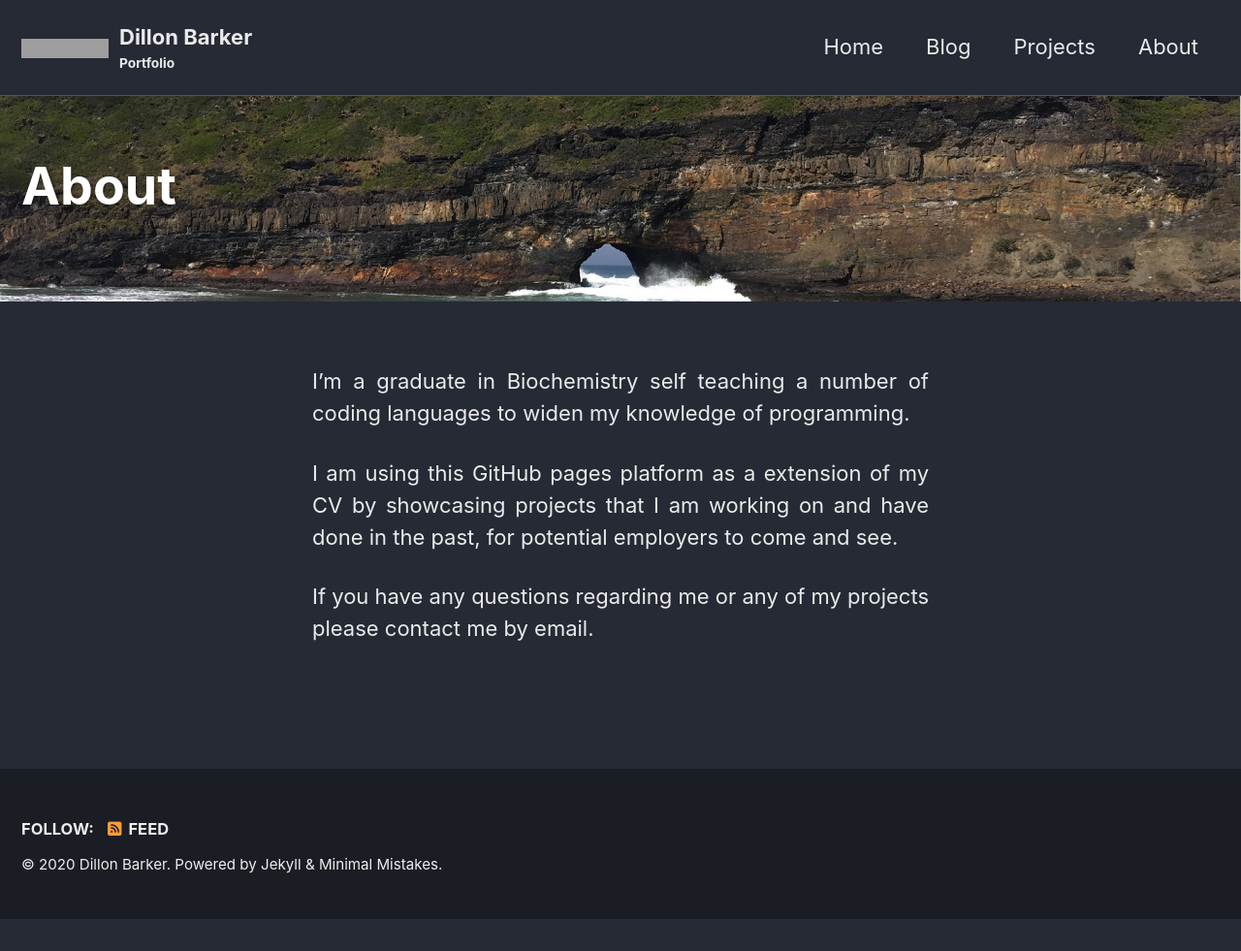
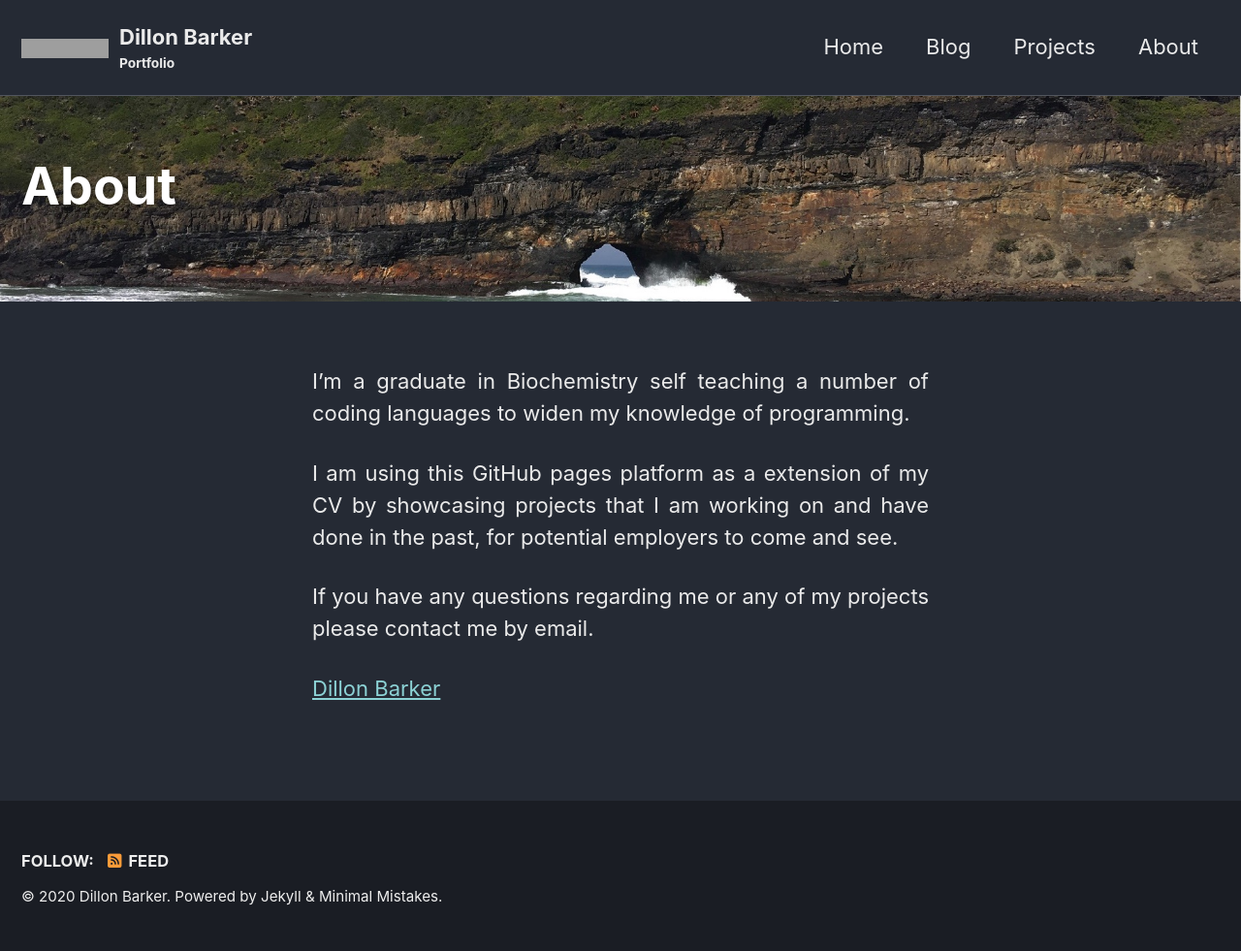
Before and after one commit to dilfyg/dilfyg.github.io, a Jekyll site: the page built from _pages/about.md, in a window 1280 px wide. Shown: the whole page at 97% size. Built offline with Jekyll 4.4.1, drawn with Linux system fonts in a browser that asks for light colours; cached includes are drawn as plain includes; nearby versions of some CDN libraries; before the commit the page ends 948 px from its top, so only the background shows below that; grey boxes are pictures that could not be loaded.

Commit message:
Adding badge link to about me

```diff
--- a/_pages/about.md
+++ b/_pages/about.md
@@ -10,3 +10,5 @@
 I am using this GitHub pages platform as a extension of my CV by showcasing projects that I am working on and have done in the past, for potential employers to come and see.
 
 If you have any questions regarding me or any of my projects please contact me by email.
+
+<div class="LI-profile-badge"  data-version="v1" data-size="large" data-locale="en_US" data-type="horizontal" data-theme="dark" data-vanity="dillon-barker-7b4585151"><a class="LI-simple-link" href='https://uk.linkedin.com/in/dillon-barker-7b4585151?trk=profile-badge'>Dillon Barker</a></div>
```
